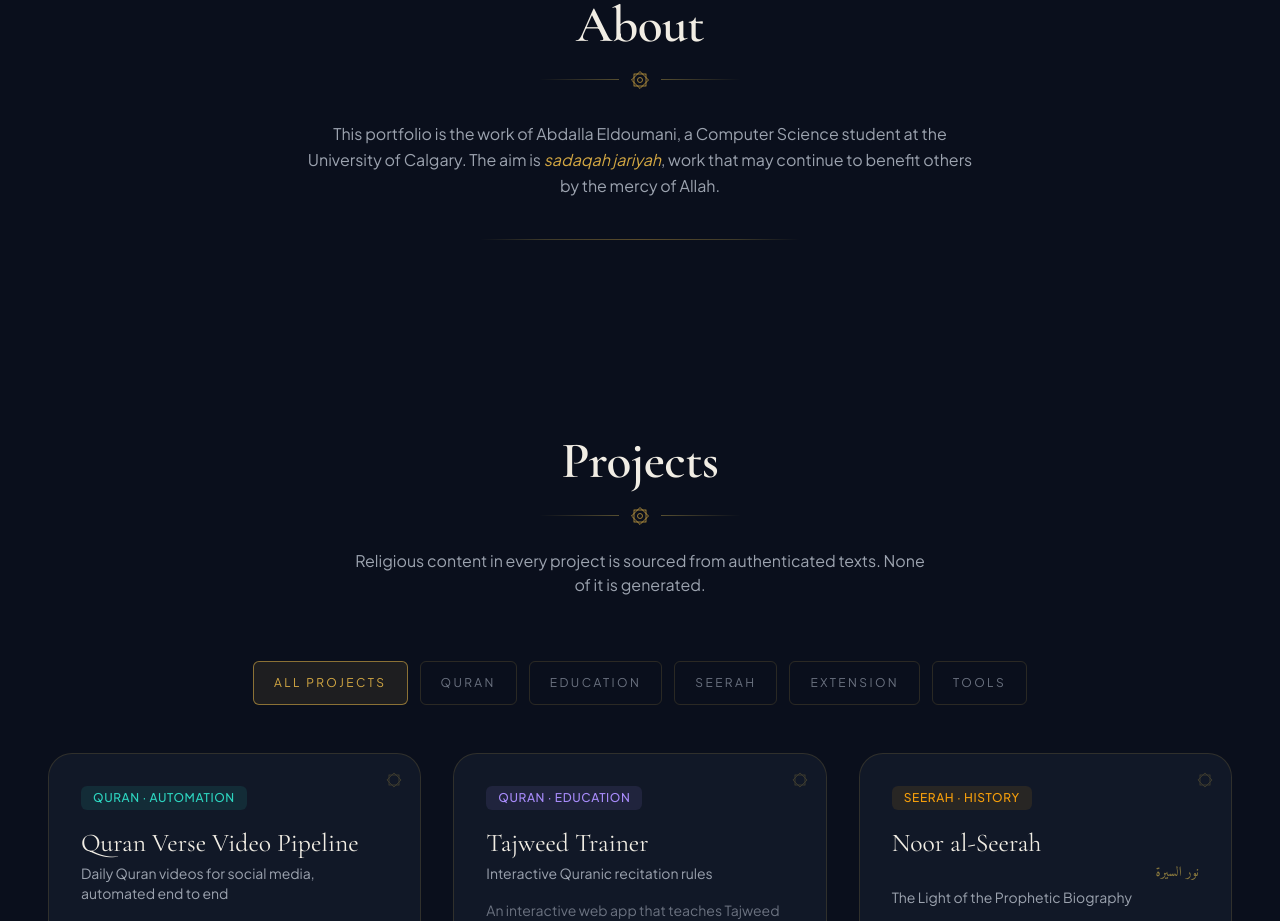
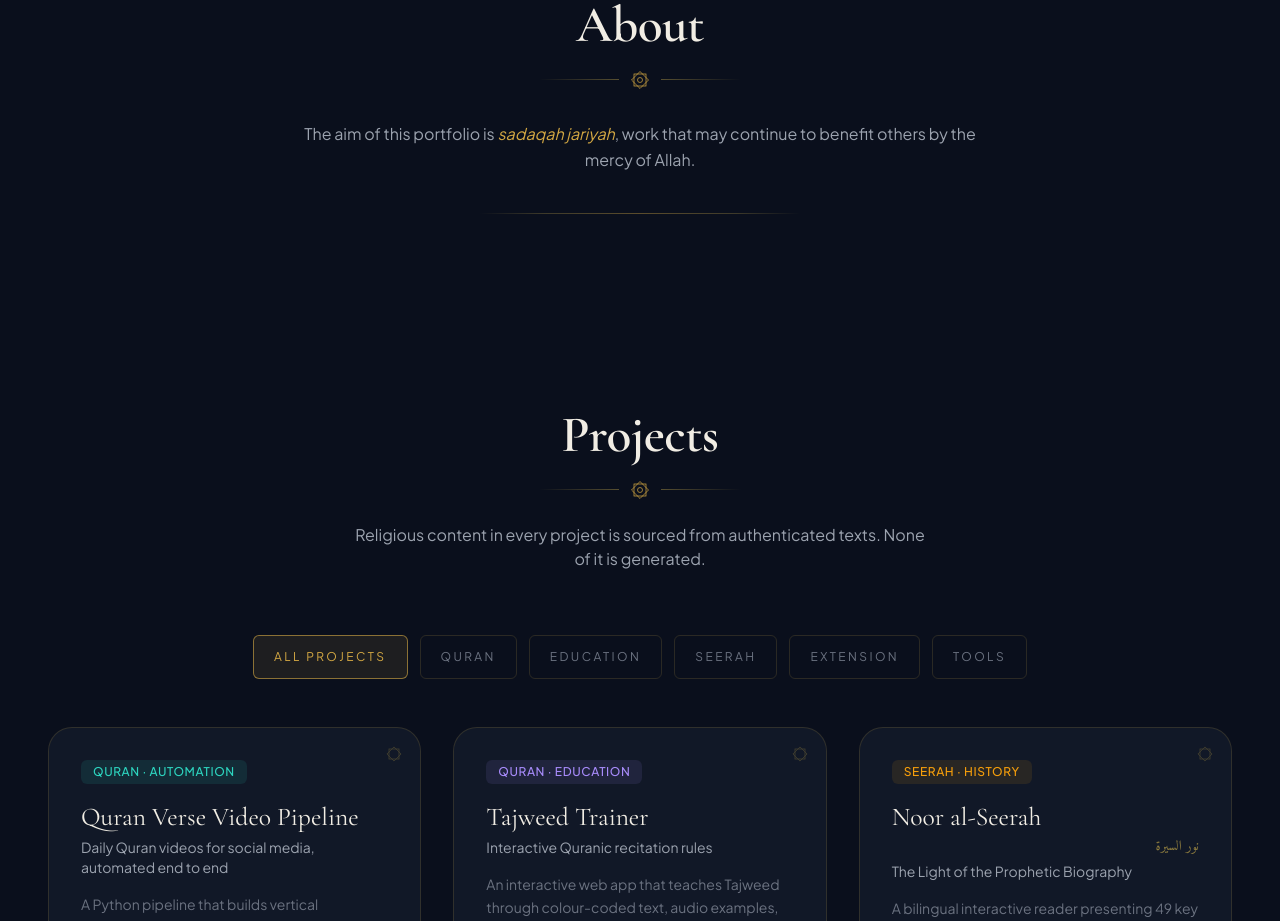
Before and after one commit to Abdalla-Eldoumani/my-islamic-portfolio, a Next.js app: page / in a window 1280 px wide. Shown: the part 900-1821 px from the top of the page. Built offline with nearby package versions, Linux system fonts and the light colour scheme.

Commit message:
refactor AboutSection content to focus on portfolio's purpose

```diff
--- a/src/components/about-section.tsx
+++ b/src/components/about-section.tsx
@@ -19,8 +19,7 @@ export function AboutSection() {
         <SectionDivider />
 
         <p className="mt-8 font-body text-text-secondary leading-relaxed">
-          This portfolio is the work of Abdalla Eldoumani, a Computer Science
-          student at the University of Calgary. The aim is{" "}
+          The aim of this portfolio is{" "}
           <span className="text-gold-primary italic">sadaqah jariyah</span>,
           work that may continue to benefit others by the mercy of Allah.
         </p>
```
